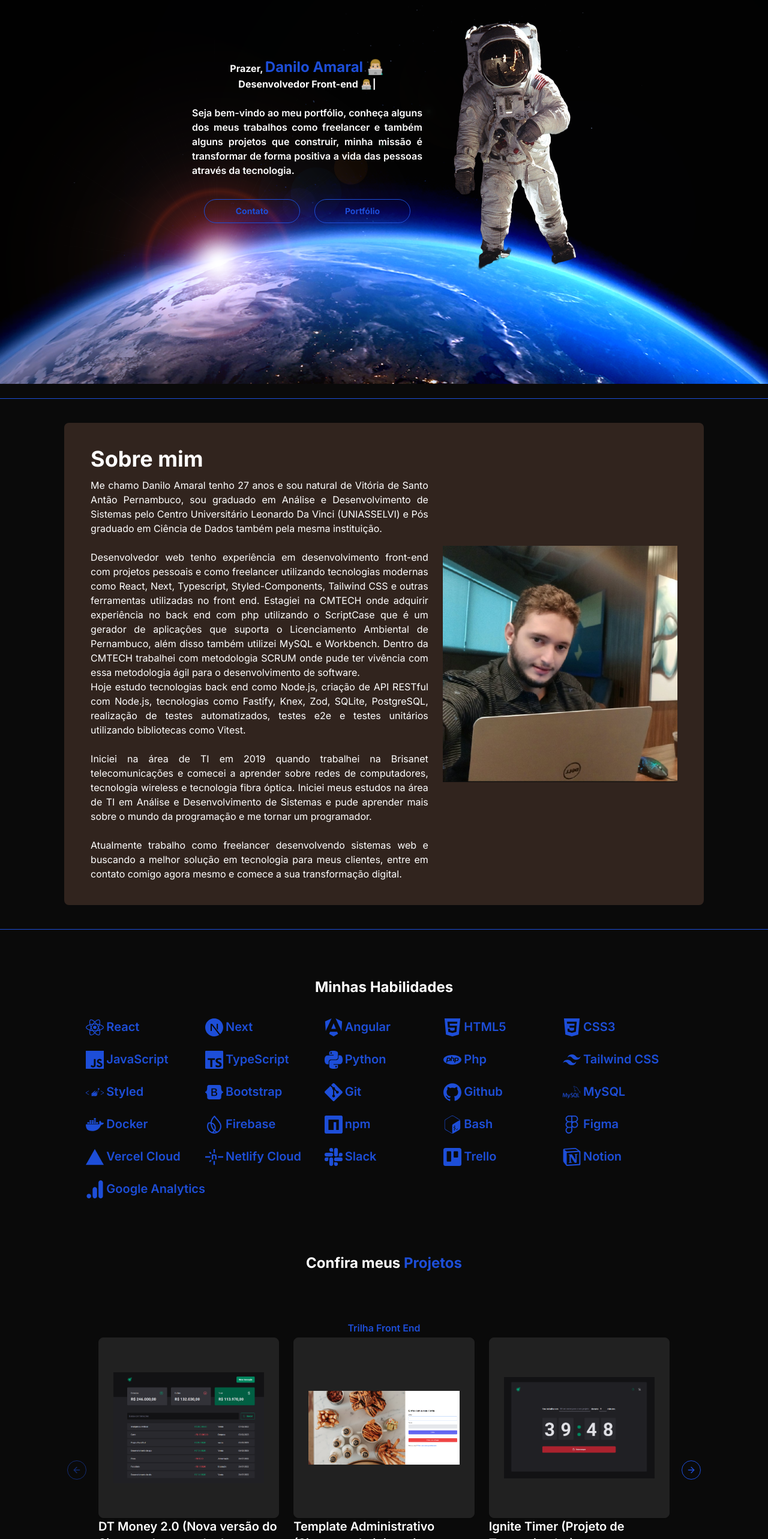
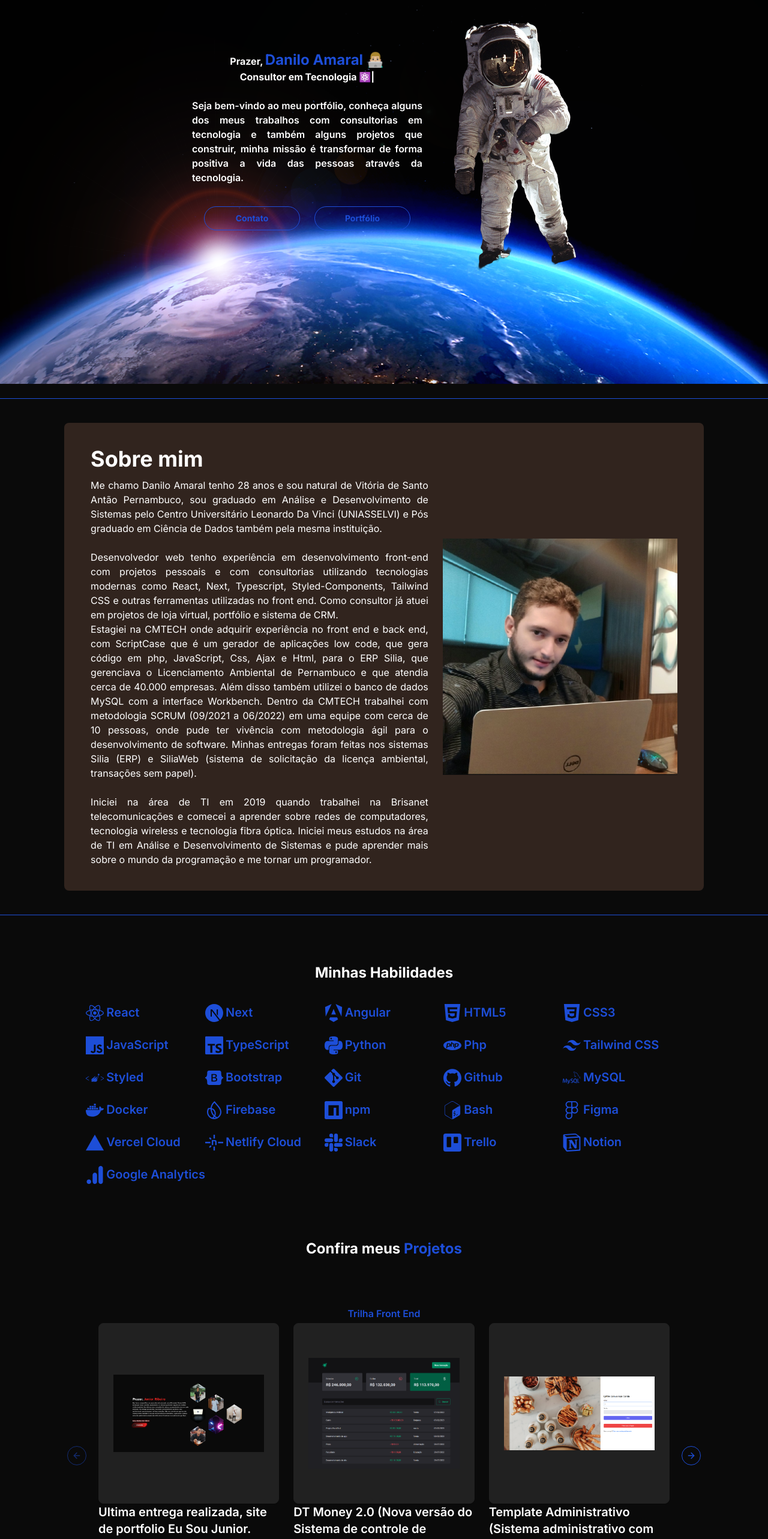
Before and after one commit to Danilo55Amaral/Danilo-Landing-Page, a Next.js app: page / in a window 1280 px wide. Shown: the part 160-2726 px from the top of the page at 60% size. Built offline with nearby package versions, Linux system fonts and the light colour scheme.

Commit message:
:wrench: chore: Ajustando textos / Adicionando projeto Eu Sou Junior a trilha front

```diff
--- a/src/app/(home)/components/about.tsx
+++ b/src/app/(home)/components/about.tsx
@@ -13,7 +13,7 @@ export default function About() {
                 Sobre mim
               </h1>
               <p className="text-white text-justify mt-3">
-                Me chamo Danilo Amaral tenho 27 anos e sou natural de Vitória de
+                Me chamo Danilo Amaral tenho 28 anos e sou natural de Vitória de
                 Santo Antão Pernambuco, sou graduado em Análise e
                 Desenvolvimento de Sistemas pelo Centro Universitário Leonardo
                 Da Vinci (UNIASSELVI) e Pós graduado em Ciência de Dados também
@@ -21,20 +21,19 @@ export default function About() {
                 <br />
                 <br />
                 Desenvolvedor web tenho experiência em desenvolvimento front-end
-                com projetos pessoais e como freelancer utilizando tecnologias
-                modernas como React, Next, Typescript, Styled-Components,
-                Tailwind CSS e outras ferramentas utilizadas no front end.
-                Estagiei na CMTECH onde adquirir experiência no back end com php
-                utilizando o ScriptCase que é um gerador de aplicações que
-                suporta o Licenciamento Ambiental de Pernambuco, além disso
-                também utilizei MySQL e Workbench. Dentro da CMTECH trabalhei
-                com metodologia SCRUM onde pude ter vivência com essa
-                metodologia ágil para o desenvolvimento de software.
+                com projetos pessoais e com consultorias utilizando tecnologias
+                modernas como React, Next, Typescript, Styled-Components, Tailwind CSS
+                e outras ferramentas utilizadas no front end. Como consultor já atuei em
+                projetos de loja virtual, portfólio e sistema de CRM.
                 <br />
-                Hoje estudo tecnologias back end como Node.js, criação de API
-                RESTful com Node.js, tecnologias como Fastify, Knex, Zod,
-                SQLite, PostgreSQL, realização de testes automatizados, testes
-                e2e e testes unitários utilizando bibliotecas como Vitest.
+                Estagiei na CMTECH onde adquirir experiência no front end e back end, com ScriptCase
+                 que é um gerador de aplicações low code, que gera código em php, JavaScript, Css, Ajax
+                 e Html, para o ERP Silia, que gerenciava o Licenciamento Ambiental de Pernambuco e que
+                 atendia cerca de 40.000 empresas. Além disso também utilizei o banco de dados MySQL com
+                 a interface Workbench. Dentro da CMTECH trabalhei com metodologia SCRUM (09/2021 a 06/2022)
+                 em uma equipe com cerca de 10 pessoas, onde pude ter vivência com metodologia ágil para o
+                 desenvolvimento de software. Minhas entregas foram feitas nos sistemas Silia (ERP) e
+                 SiliaWeb (sistema de solicitação da licença ambiental, transações sem papel).
                 <br />
                 <br />
                 Iniciei na área de TI em 2019 quando trabalhei na Brisanet
@@ -44,11 +43,6 @@ export default function About() {
                 de Sistemas e pude aprender mais sobre o mundo da programação e
                 me tornar um programador.
                 <br />
-                <br />
-                Atualmente trabalho como freelancer desenvolvendo sistemas web e
-                buscando a melhor solução em tecnologia para meus clientes,
-                entre em contato comigo agora mesmo e comece a sua transformação
-                digital.
               </p>
             </div>
             <Image
--- a/src/app/(home)/components/portfolio.tsx
+++ b/src/app/(home)/components/portfolio.tsx
@@ -26,6 +26,23 @@ export default function Portfolio() {
           className="w-3/4"
         >
           <CarouselContent>
+            <CarouselItem className="md:basis-1/2 lg:basis-1/3">
+              <Link href="https://site-junior-ribeiro.vercel.app">
+                <div className="p-1">
+                  <Card className="bg-dark200 border-dark200">
+                    <CardContent className="flex aspect-square items-center justify-center p-6">
+                      <ImagePortfolio
+                        src="/junior-rib.PNG"
+                        alt="Eu Sou Junior"
+                      />
+                    </CardContent>
+                  </Card>
+                  <span className="text-xl font-semibold text-white">
+                    Ultima entrega realizada, site de portfolio Eu Sou Junior.
+                  </span>
+                </div>
+              </Link>
+            </CarouselItem>
             <CarouselItem className="md:basis-1/2 lg:basis-1/3">
               <Link href="https://github.com/Danilo55Amaral/dtmoney2.0">
                 <div className="p-1">
--- a/src/app/(home)/page.tsx
+++ b/src/app/(home)/page.tsx
@@ -21,11 +21,11 @@ export default function Home() {
               <br />
               <TypeAnimation
                 sequence={[
-                  "Desenvolvedor Web 🚀",
+                  "Software Engineer 👨🏼‍💻",
                   1000,
-                  "Desenvolvedor React ⚛️",
+                  "Consultor em Tecnologia ⚛️",
                   2000,
-                  "Desenvolvedor Front-end 👨🏼‍💻",
+                  "Desenvolvedor de Software 🚀",
                   3000,
                 ]}
                 wrapper="span"
@@ -36,7 +36,7 @@ export default function Home() {
             </h1>
             <p className="text-white font-semibold text-justify w-[90%]">
               Seja bem-vindo ao meu portfólio, conheça alguns dos meus trabalhos
-              como freelancer e também alguns projetos que construir, minha
+              com consultorias em tecnologia e também alguns projetos que construir, minha
               missão é transformar de forma positiva a vida das pessoas através
               da tecnologia.
             </p>
```
Also changed, not shown: public/junior-rib.PNG (added).
